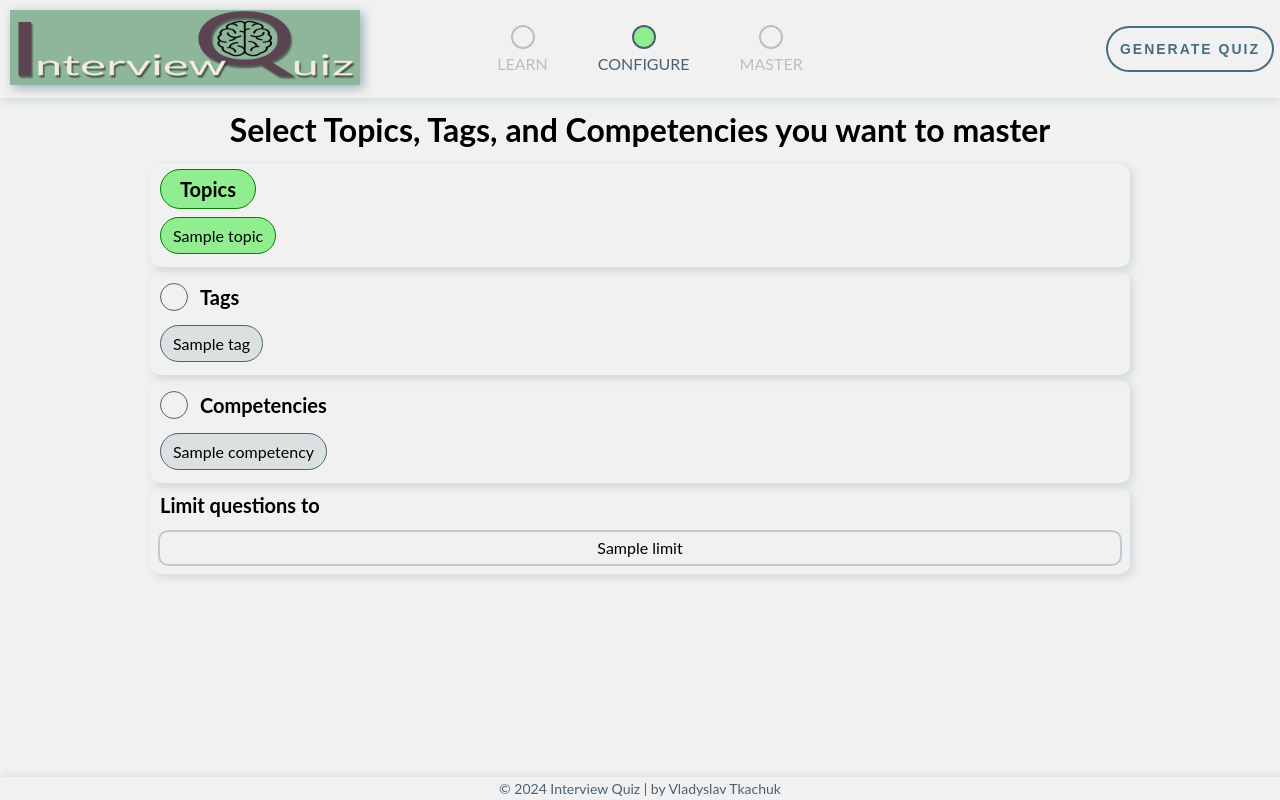
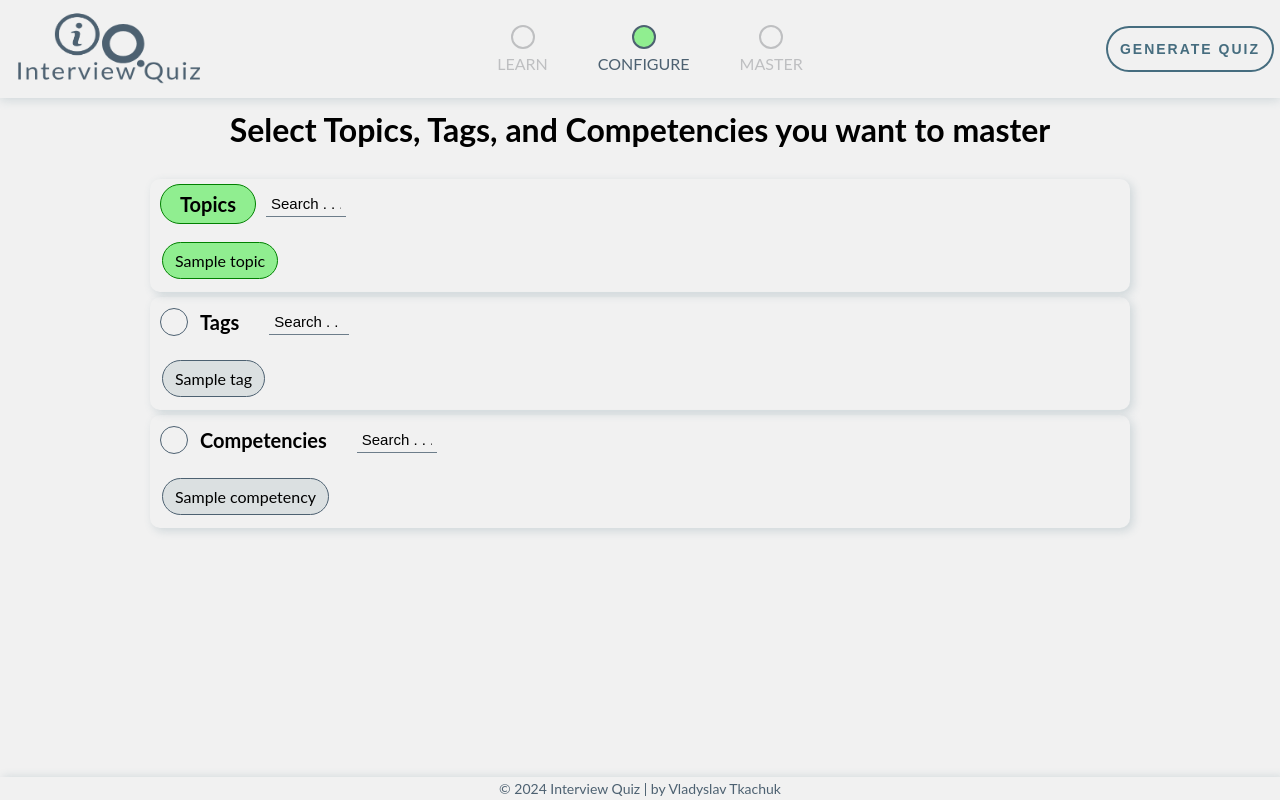
Before and after one commit to Svongy/interview-quiz, a Spring app: template rest-controller/src/main/resources/templates/build.html in a window 1280 px wide, after a click on "Topics". Run offline with Thymeleaf, Linux system fonts and the light colour scheme; the template is opened without the code that fills it: most values are stand-ins (such as "Sample title", 1, 10 or a date in 2020); data that the repository does not hold is empty.

Commit message:
Commit for release version 0.0.4:  - GitHub Actions, added Publish release automation;  - Question.java class update to avoid invalid question processing;  - CODE questions verification (1st stage) added;  - Input search fields to search across Topics, Tags and Competencies added to /build page;  - Logo updated;  - Questions number selection moved to /quiz page.  - Added ability to filter by 'NEW' tag;  - BugFix: fixed bug with unexpected change of questions sequence on /quiz page on each page refresh.

```diff
--- a/rest-controller/src/main/resources/static/css/build.css
+++ b/rest-controller/src/main/resources/static/css/build.css
@@ -11,6 +11,8 @@
 
 .form-header {
     padding-left: 5px;
+    align-items: center;
+    display: flex;
 }
 
 .form-header input[type="checkbox"] {
@@ -20,8 +22,7 @@
 
 .form-header label {
     position: relative;
-    padding-left: 40px;
-    padding-right: 1em;
+    padding: 0 20px 0 40px;
     line-height: 2;
     cursor: pointer;
     color: black;
@@ -58,10 +59,39 @@
     transition: 0.25s all ease;
 }
 
+.input-search {
+    padding-left: 10px;
+    right: 0;
+}
+
+.input-search > input {
+    font-size: 15px;
+    color: black;
+    border-style: none;
+    border-bottom: 1px solid rgba(77, 97, 113, .8);
+    outline: none;
+    background-color: transparent;
+    width: 70px;
+    height: 15px;
+    padding: 5px;
+    transition: all .5s ease-in-out;
+}
+
+.input-search > input::placeholder {
+  color: black;
+  opacity: 1;
+}
+
+.input-search > input:focus,
+.input-search > input:not(:placeholder-shown) {
+    width: 150px;
+    transition: all 500ms cubic-bezier(0, 0.110, 0.35, 2);
+}
+
 ul.checkbox-tag {
     list-style: none;
     padding: 5px;
-    margin: 0 auto;
+    margin: 10px 0 auto;
 }
 ul.checkbox-tag li{
     display: inline;
@@ -72,7 +102,7 @@ ul.checkbox-tag li{
     border: 1px solid var(--tags-border);
     color: black;
     border-radius: 25px;
-    margin: 3px 0px;
+    margin: 3px 2px;
 }
 .checkbox-tag label {
     padding: 8px 12px;
@@ -127,7 +157,23 @@ ul.checkbox-tag li{
     font-weight: bold;
 }
 
-.limit-label {
-    font-size: 20px;
-    padding-left: 5px;
+.statistics {
+    position: fixed;
+    bottom: 0;
+    right: 0;
+    width: 25px;
+    height: 25px;
+    margin: 50px 25px;
+    padding: 5px;
+    background: var(--color-4);
+    border-radius: 6px;
+    overflow: hidden;               /* ???? */
+    z-index: 10;                    /* ???? */
+    backdrop-filter: blur(15px);    /* ???? */
+    box-shadow: 5px 5px 30px rgba(0, 0, 0, 0.1);
+    transition: all 0.5s ease-out;
 }
+.statistics.expanded {
+    width: 200px;
+    height: 100px;
+}
--- a/rest-controller/src/main/resources/static/css/common/styles.css
+++ b/rest-controller/src/main/resources/static/css/common/styles.css
@@ -21,7 +21,7 @@
     --step-border: var(--color-4);
 
     --button: var(--color-3);
-    --button-hover-text: var(--white);
+    --button-hover-text: var(--color-0);
 }
 
 body {
@@ -48,10 +48,9 @@ body {
 }
 
 .logo {
-    width: 350px;
+    width: 200px;
     height: 75px;
     margin: 10px;
-    box-shadow: 3px 3px 10px rgba(70, 109, 127, 0.5);
 }
 
 .steps {
@@ -147,7 +142,7 @@ body {
 
 h1 {
     margin: auto;
-    padding: 10px 10px;
+    padding: 10px 10px 25px;
     text-align: center;
 }
 
--- a/rest-controller/src/main/resources/static/js/common/actions.js
+++ b/rest-controller/src/main/resources/static/js/common/actions.js
@@ -33,3 +33,63 @@ function checkAnswers(source) {
         }
     });
 }
+
+function filterQuestions(source, value) {
+    const buttons = document.querySelectorAll('.selected');
+    buttons.forEach(btn => btn.classList.remove('selected'));
+    source.classList.add('selected');
+
+    const questionsContainer = document.querySelector('.questions-container');
+    const questions = Array.from(document.querySelectorAll('.question'));
+
+    const shuffledQuestions = shuffleArray(questions);
+
+    shuffledQuestions.forEach((question, index) => {
+        const isNewQuestion = question.querySelector('.new-question-text') !== null;
+        let displayStyle = 'none';
+
+        if (value === 'NEW') {
+            displayStyle = isNewQuestion ? 'inherit' : 'none';
+        } else if (value === 'ALL') {
+            displayStyle = 'inherit';
+        } else {
+            const questionsNumber = parseInt(value);
+            displayStyle = index < questionsNumber ? 'inherit' : 'none';
+        }
+
+        question.style.display = displayStyle;
+        questionsContainer.appendChild(question);
+    });
+}
+
+function shuffleArray(array) {
+    for (let i = array.length - 1; i > 0; i--) {
+        const j = Math.floor(Math.random() * (i + 1));
+        [array[i], array[j]] = [array[j], array[i]];
+    }
+    return array;
+}
+
+function toggleStatisticBox() {
+    var statisticBox = document.querySelector(".statistics");
+    statisticBox.classList.toggle("expanded");
+}
+
+function filterQuestionAttribures(source) {
+    var filterValue = source.value.toLowerCase();
+    var containerId = source.id;
+    var checkboxes = document.querySelectorAll(`input[name="${containerId}"]`);
+
+    checkboxes.forEach(function (checkbox) {
+        var checkboxValue = checkbox.value.toLowerCase();
+        var checkboxLabel = checkbox.parentElement;
+
+    checkboxLabel.style.display = checkboxValue.includes(filterValue) ? 'inline' : 'none';
+
+    });
+}
+
+function clearQuestionAttributesFilter(source) {
+    source.value = '';
+    filterQuestionAttribures(source);
+}
--- a/rest-controller/src/main/resources/templates/build.html
+++ b/rest-controller/src/main/resources/templates/build.html
@@ -10,7 +10,7 @@
 
 <body>
 
-    <form class="page-container" th:action="@{/quiz}" method="get">
+    <form class="page-container" th:action="@{/generateQuiz}" method="get">
 
         <div class="header">
             <a href="/">
@@ -32,8 +32,8 @@
                 </div>
             </div>
 
-            <div class="buttons">
-                <button class="button" type="submit">Generate Quiz</button>
+            <div class="header-buttons">
+                <button type="submit">Generate Quiz</button>
             </div>
 
         </div>
@@ -43,6 +43,9 @@
             <div class="form-header">
                 <input type="checkbox" id="topics-header" th:onclick="checkUncheckAll(this, 'topics')">
                 <label for="topics-header">Topics</label>
+                <div class="input-search">
+                    <input type="text" id="topics" placeholder="Search . . ." oninput="filterQuestionAttribures(this)" onblur="clearQuestionAttributesFilter(this)">
+                </div>
             </div>
 
             <ul class="checkbox-tag">
@@ -57,6 +60,9 @@
             <div class="form-header">
                 <input type="checkbox" id="tags-header" th:onclick="checkUncheckAll(this, 'tags')">
                 <label for="tags-header">Tags</label>
+                <div class="input-search">
+                    <input type="text" id="tags" placeholder="Search . . ." oninput="filterQuestionAttribures(this)" onblur="clearQuestionAttributesFilter(this)">
+                </div>
             </div>
 
             <ul class="checkbox-tag">
@@ -71,6 +77,9 @@
             <div class="form-header">
                 <input type="checkbox" id="competencies-header" th:onclick="checkUncheckAll(this, 'competencies')">
                 <label for="competencies-header">Competencies</label>
+                <div class="input-search">
+                    <input type="text" id="competencies" placeholder="Search . . ." oninput="filterQuestionAttribures(this)" onblur="clearQuestionAttributesFilter(this)">
+                </div>
             </div>
 
             <ul class="checkbox-tag">
@@ -80,19 +89,6 @@
                 </li>
             </ul>
         </div>
-
-        <div class="form-container">
-            <span class="limit-label bold">Limit questions to</span>
-
-            <div class="radio-inputs">
-                <label class="radio" th:each="limit : ${limits}">
-                    <input type="radio" th:id="${'limit-' + limit}" th:name="'limit'" th:value="${limit}"
-                    th:checked="${limit == 'ALL'}">
-                    <span class="name" th:for="${'limit-' + limit}" th:text="${limit}"></span>
-                </label>
-            </div>
-        </div>
-
     </form>
 
     <div class="footer">
--- a/rest-controller/src/main/resources/templates/error.html
+++ b/rest-controller/src/main/resources/templates/error.html
@@ -22,9 +22,9 @@
             </div>
         </div>
 
-        <div class="buttons">
+        <div class="header-buttons">
             <a th:href="@{/}">
-                <button class="button">Try Again</button>
+                <button>Try Again</button>
             </a>
         </div>
 
--- a/rest-controller/src/main/resources/templates/index.html
+++ b/rest-controller/src/main/resources/templates/index.html
@@ -30,8 +30,8 @@
             </div>
         </div>
 
-        <div class="buttons">
-            <form class="button" action="/loadQuestions" method="post">
+        <div class="header-buttons">
+            <form action="/loadQuestions" method="post">
                 <button>Build your quiz</button>
             </form>
         </div>
```
Also changed, not shown: other parts of rest-controller/src/main/resources/static/css/common/styles.css (+15 -18 lines), data-processor/src/main/java/org/iq/DataParser.java (+9 -1 lines), data-processor/src/main/java/org/iq/Question.java (+16 -8 lines), data-processor/src/main/java/org/iq/enums/QuestionType.java (+14 -1 lines), data-processor/src/main/java/org/iq/quiz/QuizModel.java (+12 -14 lines), rest-controller/src/main/java/org/iq/service/WebController.java (+12 -11 lines), rest-controller/src/main/resources/static/css/quiz.css (+37 -2 lines), rest-controller/src/main/resources/templates/quiz.html (+11 -3 lines), .github/workflows/build-and-deploy.yml, README.md, data-processor/src/main/resources/iq_config.properties (line endings or trailing spaces), rest-controller/src/main/resources/static/images/logo.png.
